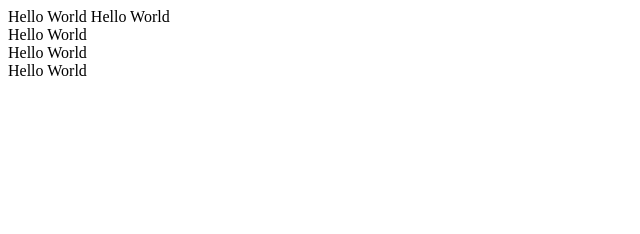
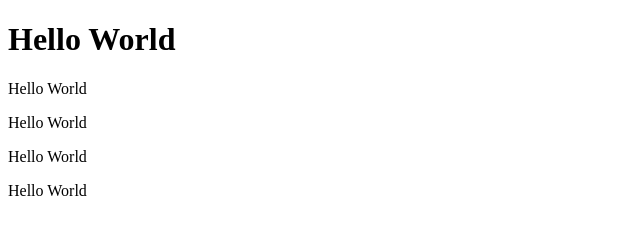
Before and after one commit to AMazzarol/amazzarol.github.io, a plain HTML site: page index.html in a window 1280 px wide. Shown: the whole page, without its empty margins (0-640 px from the left). Drawn offline with Linux system fonts and the light colour scheme.

Commit message:
text tags

```diff
--- a/index.html
+++ b/index.html
@@ -5,21 +5,23 @@
 <meta name="description" content="">
 <meta name="author" content="">
 
-<title>Hello World</title>
+<title>
+    Hello World
+</title>
 <head>
-    Hello World
+    <h1>Hello World</h1>
 </head>
 <body>
-    Hello World
+    <p>Hello World</p>
 </body>
 <article>
-    Hello World
+    <p>Hello World</p>
 </article>
 <aside>
-    Hello World
+    <p>Hello World</p>
 </aside>
 <footer>
-    Hello World
+    <p>Hello World</p>
 </footer>
 
 </html>
```
